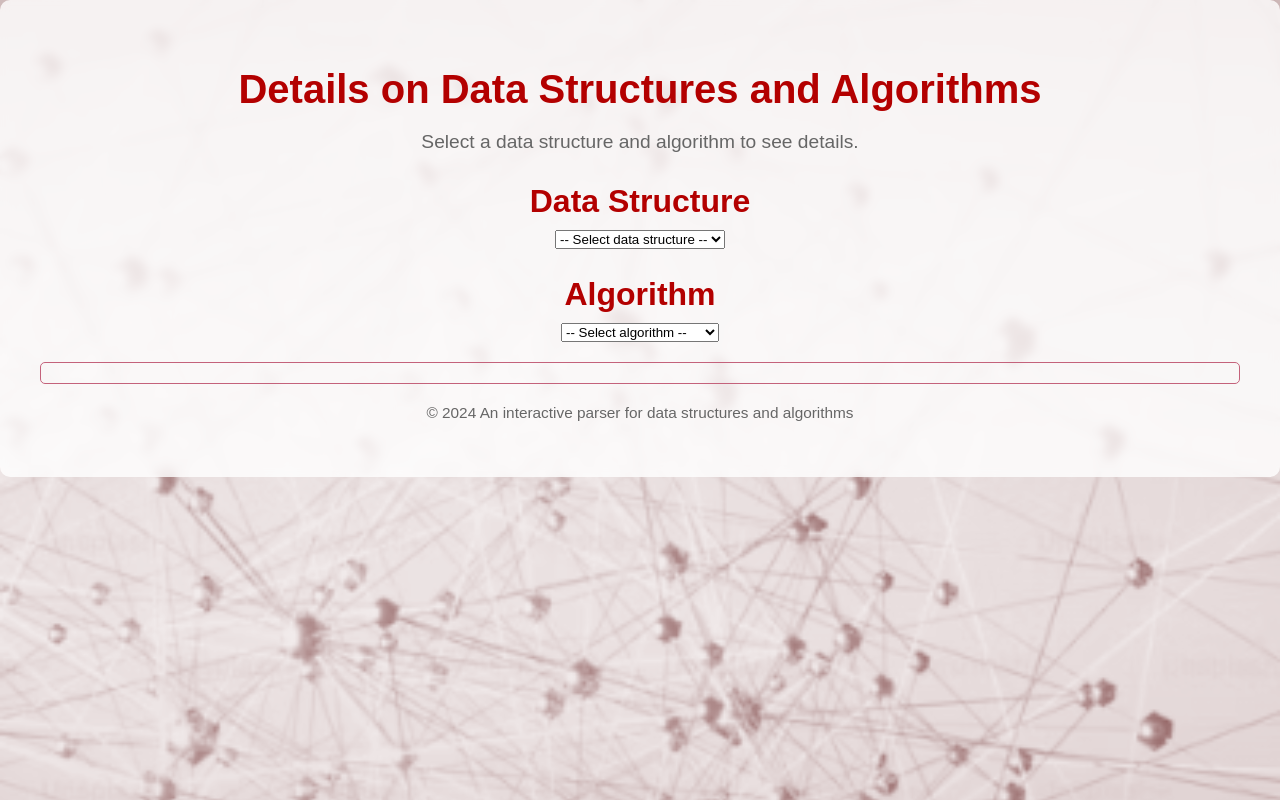
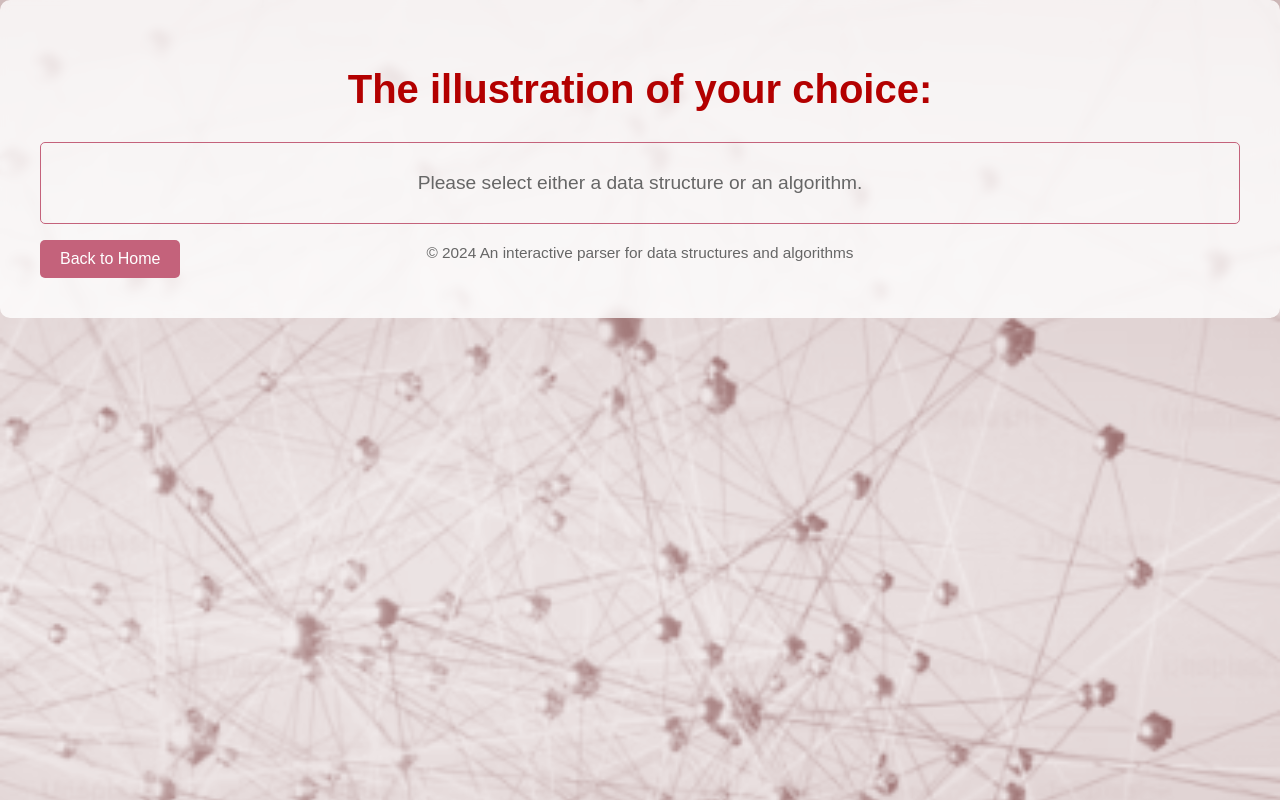
Before and after one commit to YamitPA/data-structure-visualizer, a React (Create React App) app in the folder front/: page /details in a window 1280 px wide. Built offline with nearby package versions, Linux system fonts and the light colour scheme.

Commit message:
go back to home button

```diff
--- a/front/src/components/DetailPage.css
+++ b/front/src/components/DetailPage.css
@@ -2,6 +2,7 @@
 .detail-container {
     text-align: center;
     padding: 20px;
+    position: relative; /* מאפשר לכפתור למקם את עצמו יחסית לקונטיינר */
 }
 
 .header {
@@ -18,3 +19,20 @@
     border: 1px solid #c4627b; /* שולי סביב האילוסטרציה */
     border-radius: 5px;
 }
+
+/* סגנון לכפתור חזרה הביתה */
+.back-button {
+    position: absolute;
+    bottom: 20px; /* מרחק מהתחתית */
+    left: 20px; /* מרחק מהצד השמאלי */
+    padding: 10px 20px;
+    background-color: #c4627b;
+    color: rgb(255, 255, 255);
+    border: none;
+    border-radius: 5px;
+    cursor: pointer;
+}
+
+.back-button:hover {
+    background-color: #7a297a; /* שינוי צבע כשלוחצים */
+}
--- a/front/src/components/DetailPage.js
+++ b/front/src/components/DetailPage.js
@@ -1,36 +1,39 @@
-import React, { useState } from 'react';
+import React from 'react';
+import { useLocation } from 'react-router-dom'; // ייבוא ה-hook useLocation
 import './DetailPage.css';
-import SelectOption from './SelectOption';
-import { structures, algorithms } from './data'; // יבוא נתונים
 
 const DetailPage = () => {
-    const [selectedStructure, setSelectedStructure] = useState('');
-    const [selectedAlgorithm, setSelectedAlgorithm] = useState('');
+    const location = useLocation(); // קבלת המיקום הנוכחי
+    const { selectedStructure, selectedAlgorithm } = location.state || {}; // קבלת הנתונים מה-state
 
     return (
         <div className="detail-container">
             <header className="header">
-                <h1>Details on Data Structures and Algorithms</h1>
-                <p>Select a data structure and algorithm to see details.</p>
+                <h1>The illustration of your choice:</h1>
             </header>
             <main className="main-content">
-                <SelectOption
-                    label="Data Structure"
-                    options={structures}
-                    value={selectedStructure}
-                    onChange={(e) => setSelectedStructure(e.target.value)}
-                />
-                <SelectOption
-                    label="Algorithm"
-                    options={algorithms}
-                    value={selectedAlgorithm}
-                    onChange={(e) => setSelectedAlgorithm(e.target.value)}
-                />
                 <div className="illustration">
+                    {/* הצגת הודעה בהתאם לבחירות */}
+                    {selectedStructure || selectedAlgorithm ? (
+                        <p>
+                            {selectedStructure ? selectedStructure : ''}
+                            {selectedStructure && selectedAlgorithm ? ' with ' : ''}
+                            {selectedAlgorithm ? selectedAlgorithm : ''}
+                        </p>
+                    ) : (
+                        <p>Please select either a data structure or an algorithm.</p>
+                    )}
+                    {/* ניתן להוסיף כאן את תמונת האילוסטרציה אם יש */}
                     {selectedStructure && selectedAlgorithm && (
-                        <p>You have selected: {selectedStructure} with the {selectedAlgorithm} algorithm.</p>
+                        <img
+                            src={`/path/to/illustrations/${selectedStructure}-${selectedAlgorithm}.png`}
+                            alt={`${selectedStructure} with ${selectedAlgorithm}`}
+                        />
                     )}
                 </div>
+                <button className="back-button" onClick={() => window.history.back()}>
+                    Back to Home
+                </button>
             </main>
             <footer className="footer">
                 <p>© 2024 An interactive parser for data structures and algorithms</p>
--- a/front/src/components/HomePage.css
+++ b/front/src/components/HomePage.css
@@ -45,7 +45,7 @@ button {
 
 /* הגדרת הכפתור בעת ריחוף */
 button:hover {
-    background-color: #45297a;
+    background-color: #7a297a;
 }
 
 /* סגנון לפוטר */
--- a/front/src/components/HomePage.js
+++ b/front/src/components/HomePage.js
@@ -11,7 +11,9 @@ const HomePage = () => {
 
     const goToDetails = () => {
         if (selectedStructure || selectedAlgorithm) {
-            navigate('/details');
+            navigate('/details', {
+                state: { selectedStructure, selectedAlgorithm } // העבר את הנתונים
+            });
         } else {
             alert("Please select one data structure and an algorithm.");
         }
```
